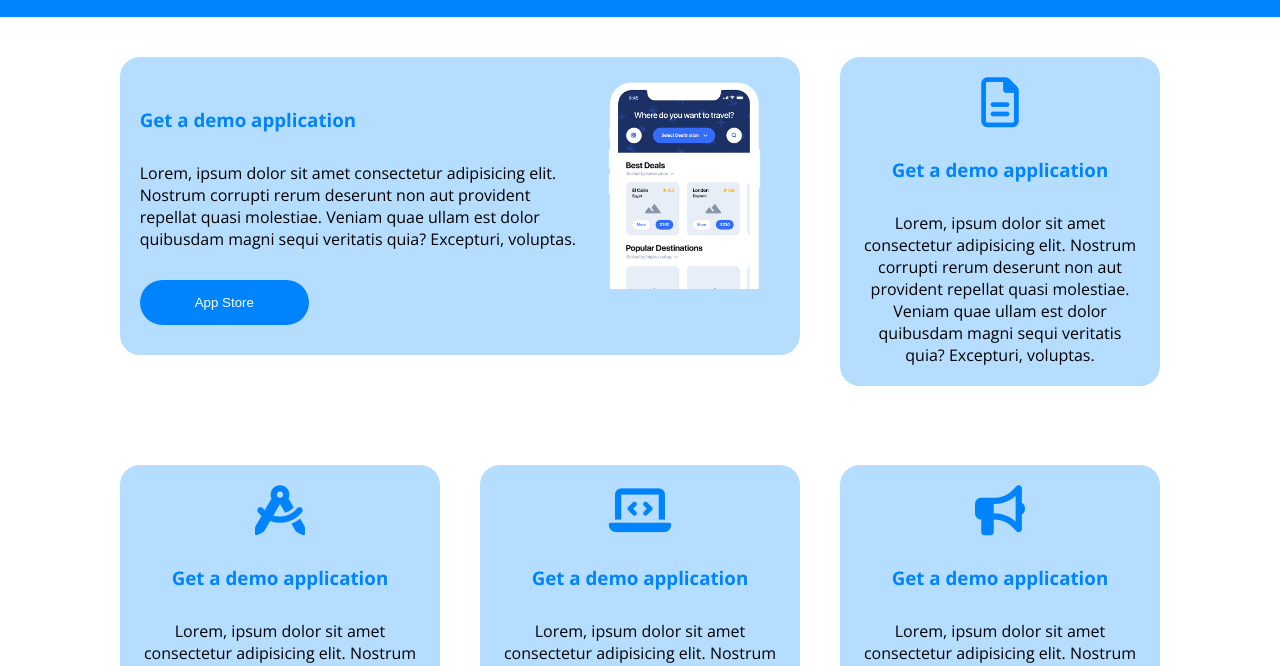
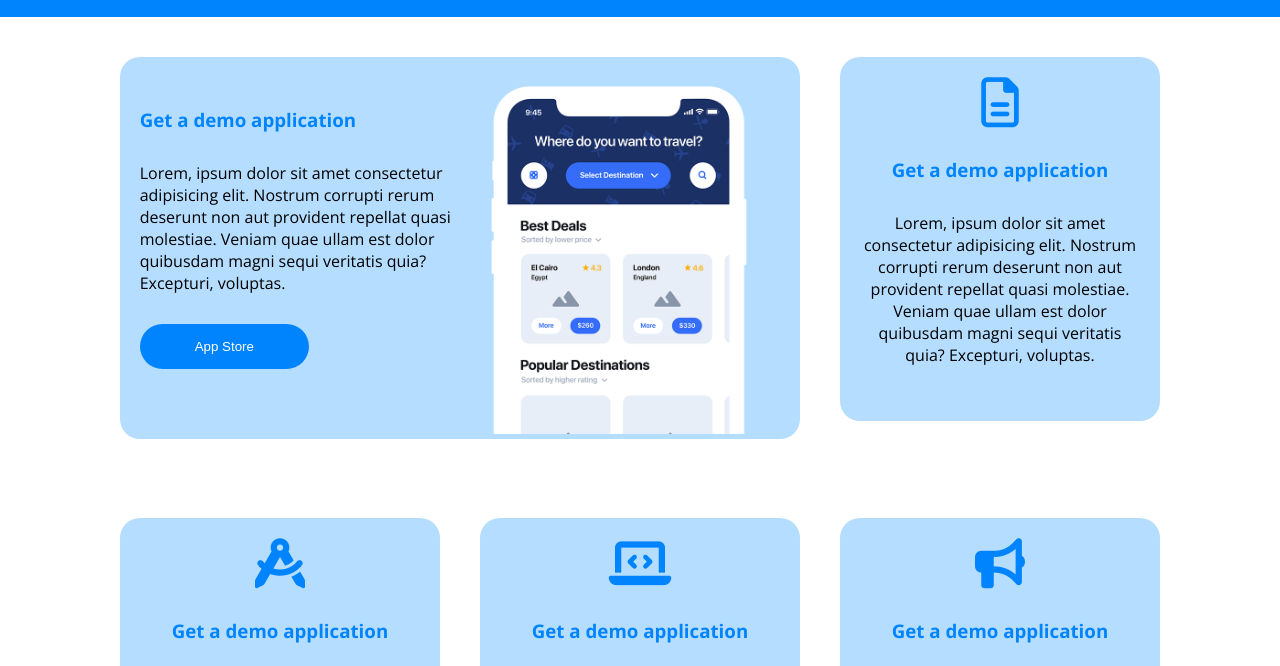
Before and after one commit to Iunora93/htmlcss-responsive-layout, a plain HTML site: page index.html in a window 1280 px wide. Shown: the part 118-784 px from the top of the page. Drawn offline with nearby package versions, Linux system fonts and the light colour scheme.

Commit message:
fine prima sezione

```diff
--- a/css/style.css
+++ b/css/style.css
@@ -218,6 +218,13 @@ button {
     }
 }
 
+@media screen and ( min-width:768px) {
+    .diferent-tablet p {
+        padding-bottom: 330px;
+    }
+}
+
+
 @media screen and ( min-width:992px) {
 
     .hightlights .card-diferent {
@@ -227,7 +234,15 @@ button {
     .card-debug.card-diferent {
         width: 100%;
     }
-
+    .col-left {
+        width: 50%;
+    }
+    .col-right {
+        width: 50%;
+    }
+    .diferent-tablet p {
+        padding-bottom: 35px;
+    }
 }
 
 /* seconda sezione */
--- a/index.html
+++ b/index.html
@@ -76,7 +76,7 @@
                         </div>
                     </div>
                     <div class="col">
-                        <div class="card-debug">
+                        <div class="card-debug diferent-tablet">
                             <i class="icons-big fa-regular fa-file-lines"></i>
                             <h3 class="title-col">Get a demo application</h3>
                             <p>Lorem, ipsum dolor sit amet consectetur adipisicing elit. Nostrum corrupti rerum deserunt non aut provident repellat quasi molestiae. Veniam quae ullam est dolor quibusdam magni sequi veritatis quia? Excepturi, voluptas.</p>
```
